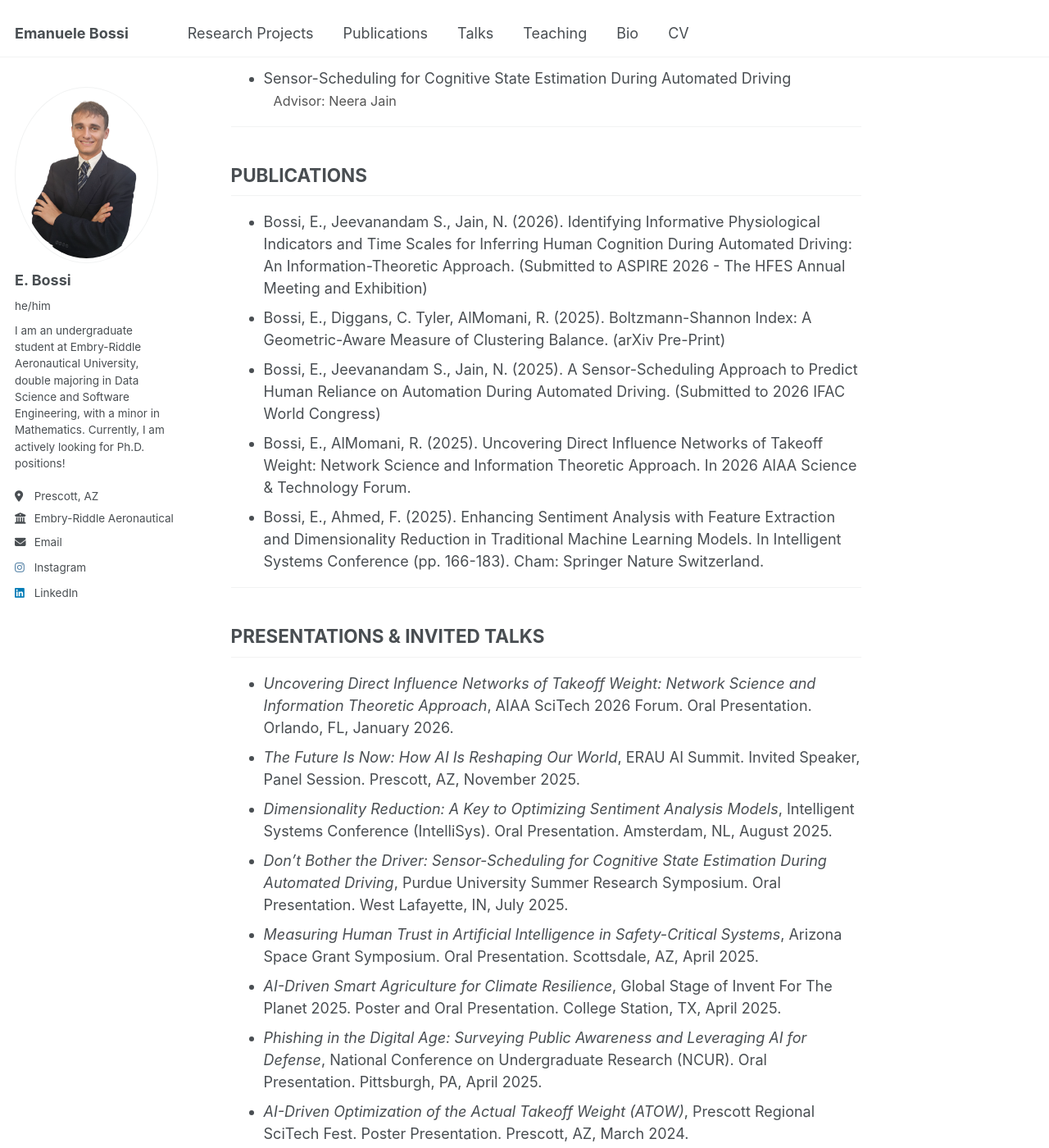
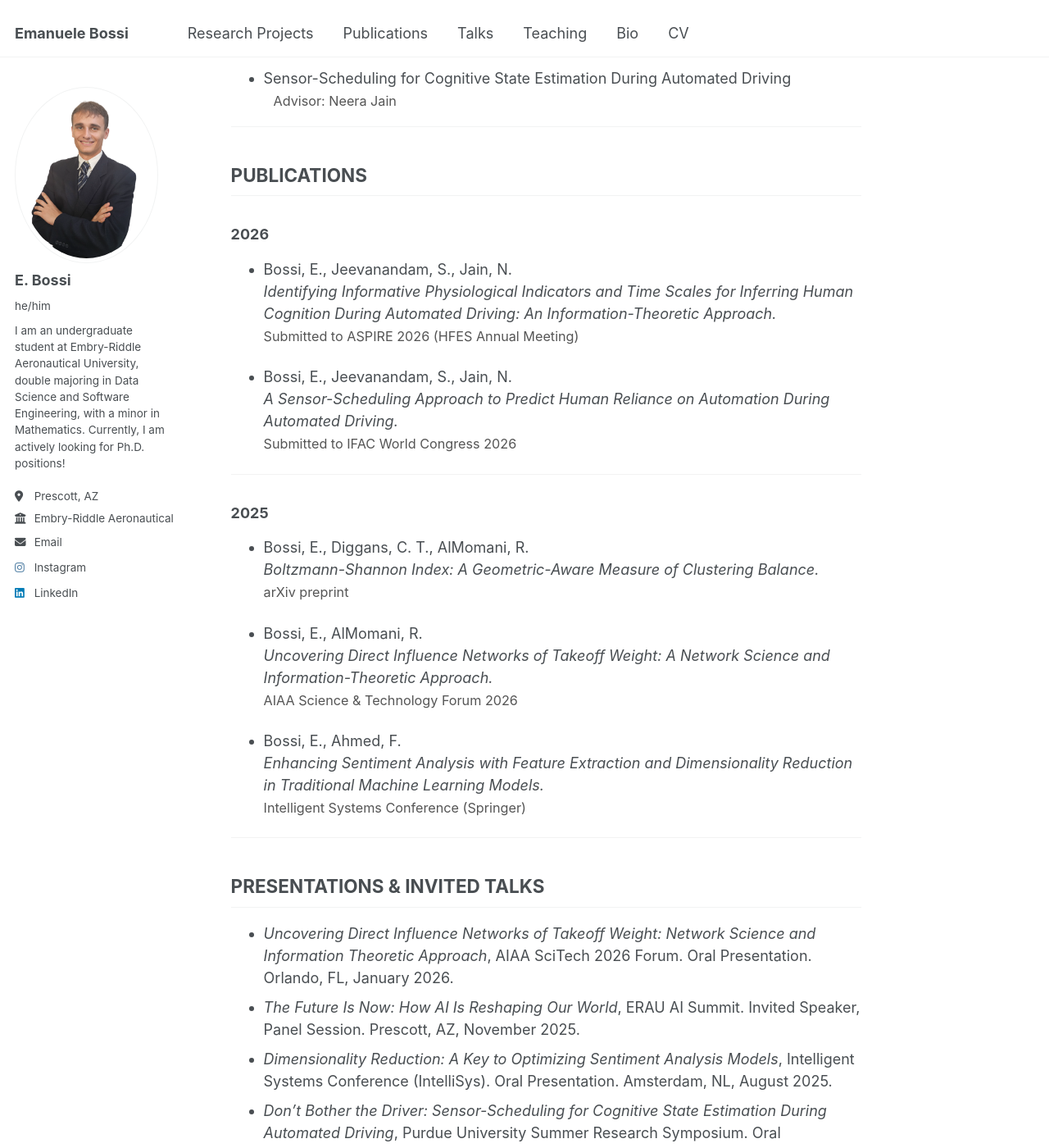
Before and after one commit to bossiemanuele/bossiemanuele.github.io, a Jekyll site: the page built from _pages/cv.md, in a window 1280 px wide and 1400 px high, scrolled down 2019 px. Shown: the whole window at 82% size. Built offline with Jekyll 4.4.1, drawn with Linux system fonts in a browser that asks for light colours.

Commit message:
Update cv.md

```diff
--- a/_pages/cv.md
+++ b/_pages/cv.md
@@ -146,12 +146,31 @@ GPA: 4.0/4.0
 
 ## PUBLICATIONS
 
-- Bossi, E., Jeevanandam S., Jain, N. (2026). Identifying Informative Physiological Indicators and Time Scales for Inferring Human Cognition During Automated Driving: An Information-Theoretic Approach. (Submitted to ASPIRE 2026 - The HFES Annual Meeting and Exhibition)
-- Bossi, E., Diggans, C. Tyler, AlMomani, R. (2025). Boltzmann-Shannon Index: A Geometric-Aware Measure of Clustering Balance. (arXiv Pre-Print)
-- Bossi, E., Jeevanandam S., Jain, N. (2025). A Sensor-Scheduling Approach to Predict Human Reliance on Automation During Automated Driving. (Submitted to 2026 IFAC World Congress)
-- Bossi, E., AlMomani, R. (2025). Uncovering Direct Influence Networks of Takeoff Weight: Network Science and Information Theoretic Approach. In 2026 AIAA Science & Technology Forum.
-- Bossi, E., Ahmed, F. (2025). Enhancing Sentiment Analysis with Feature Extraction and Dimensionality Reduction in Traditional Machine Learning Models. In Intelligent Systems Conference (pp. 166-183). Cham: Springer Nature Switzerland.
+### **2026**
 
+- Bossi, E., Jeevanandam, S., Jain, N.
+  *Identifying Informative Physiological Indicators and Time Scales for Inferring Human Cognition During Automated Driving: An Information-Theoretic Approach.*
+  <span style="font-size: 0.9em; color: #555;">Submitted to ASPIRE 2026 (HFES Annual Meeting)</span>
+
+- Bossi, E., Jeevanandam, S., Jain, N.
+  *A Sensor-Scheduling Approach to Predict Human Reliance on Automation During Automated Driving.*
+  <span style="font-size: 0.9em; color: #555;">Submitted to IFAC World Congress 2026</span>
+
+---
+
+### **2025**
+
+- Bossi, E., Diggans, C. T., AlMomani, R.
+  *Boltzmann-Shannon Index: A Geometric-Aware Measure of Clustering Balance.*
+  <span style="font-size: 0.9em; color: #555;">arXiv preprint</span>
+
+- Bossi, E., AlMomani, R.
+  *Uncovering Direct Influence Networks of Takeoff Weight: A Network Science and Information-Theoretic Approach.*
+  <span style="font-size: 0.9em; color: #555;">AIAA Science & Technology Forum 2026</span>
+
+- Bossi, E., Ahmed, F.
+  *Enhancing Sentiment Analysis with Feature Extraction and Dimensionality Reduction in Traditional Machine Learning Models.*
+  <span style="font-size: 0.9em; color: #555;">Intelligent Systems Conference (Springer)</span>
 
 ---
 
```
